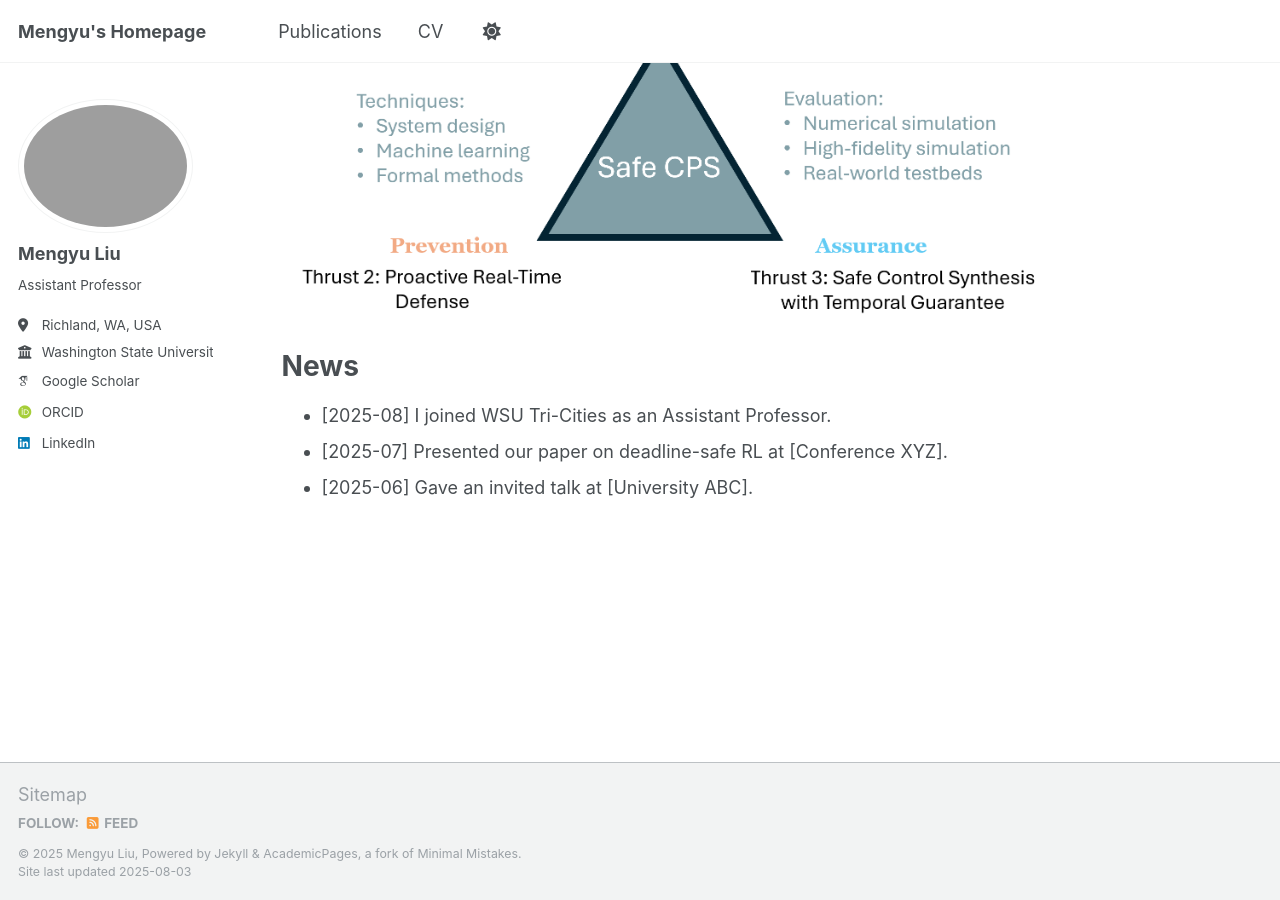
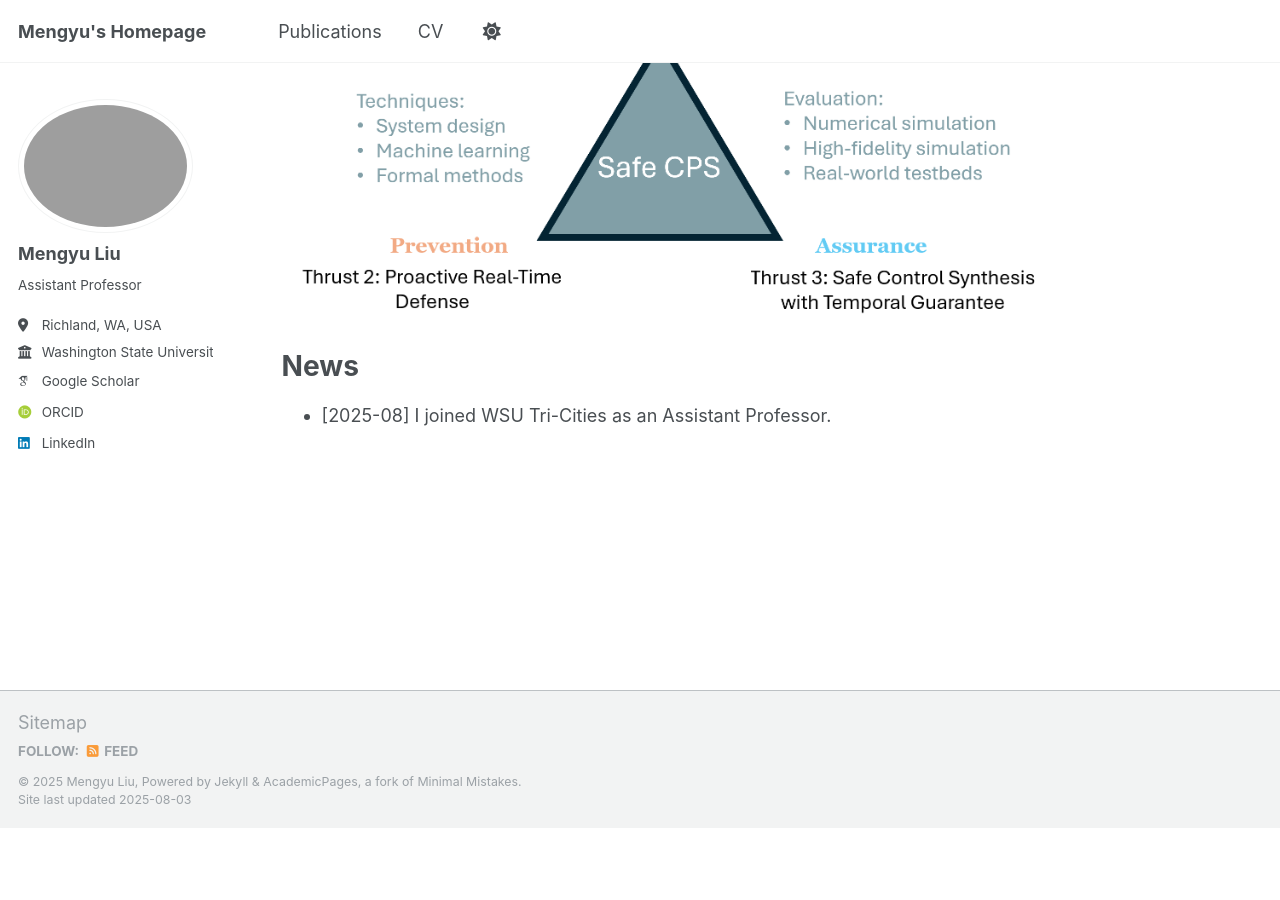
Before and after one commit to Mengyuliu0520/Mengyuliu0520.github.io, a Jekyll site: the page built from _pages/about.md, in a window 1280 px wide and 900 px high, scrolled down 635 px. Built offline with Jekyll 4.4.1, drawn with Linux system fonts in a browser that asks for light colours; some web fonts are replaced; after the commit the page ends 1463 px from its top, so only the background shows below that.

Commit message:
Update about.md

```diff
--- a/_pages/about.md
+++ b/_pages/about.md
@@ -21,8 +21,6 @@ My research focuses on cyber-physical systems (CPS), including safety, security,
 # News
 
 - [2025-08] I joined WSU Tri-Cities as an Assistant Professor.
-- [2025-07] Presented our paper on deadline-safe RL at [Conference XYZ].
-- [2025-06] Gave an invited talk at [University ABC].
 
 <!-- Hey, cool website template! How did you build it?
 ------
```
